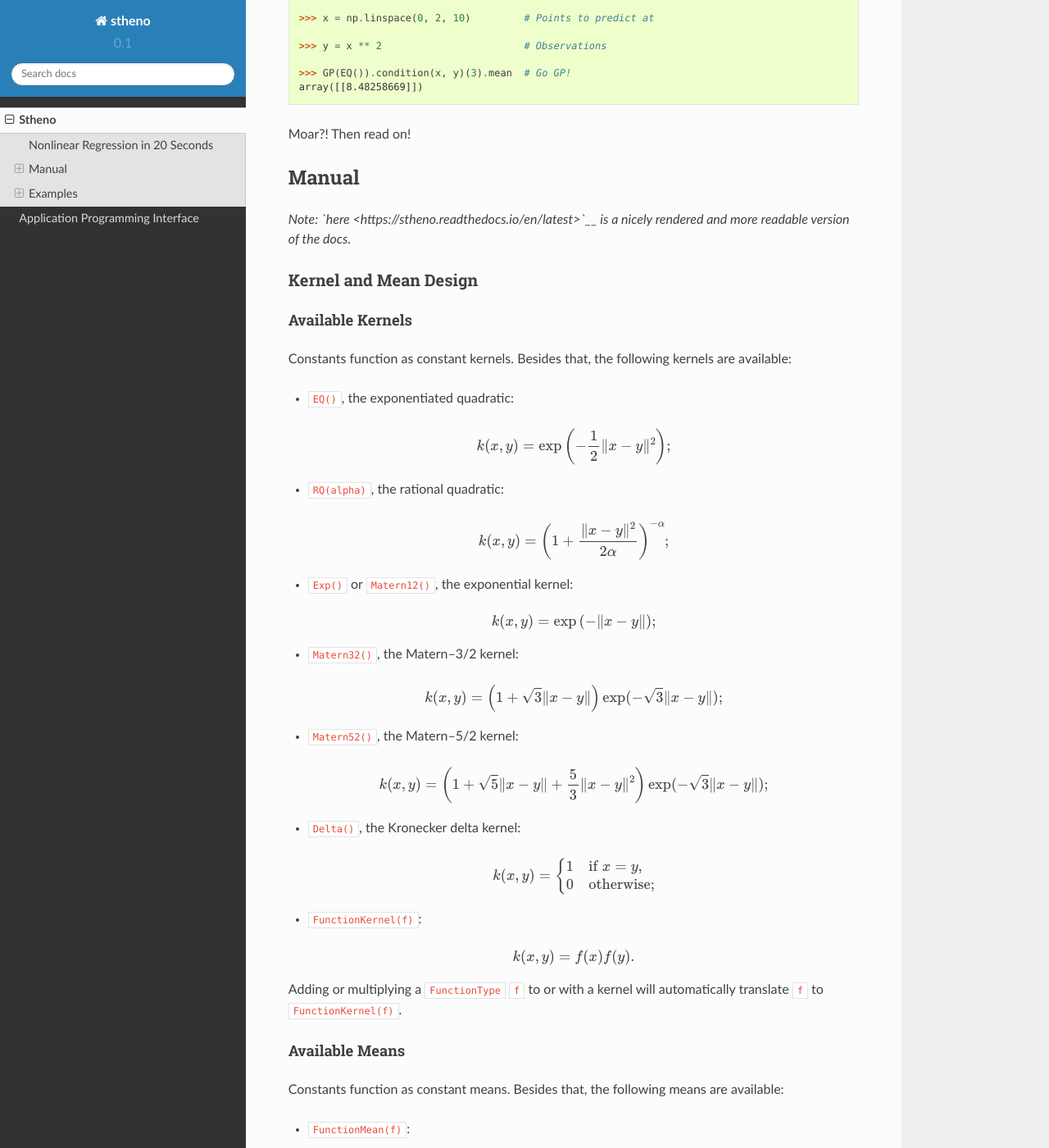
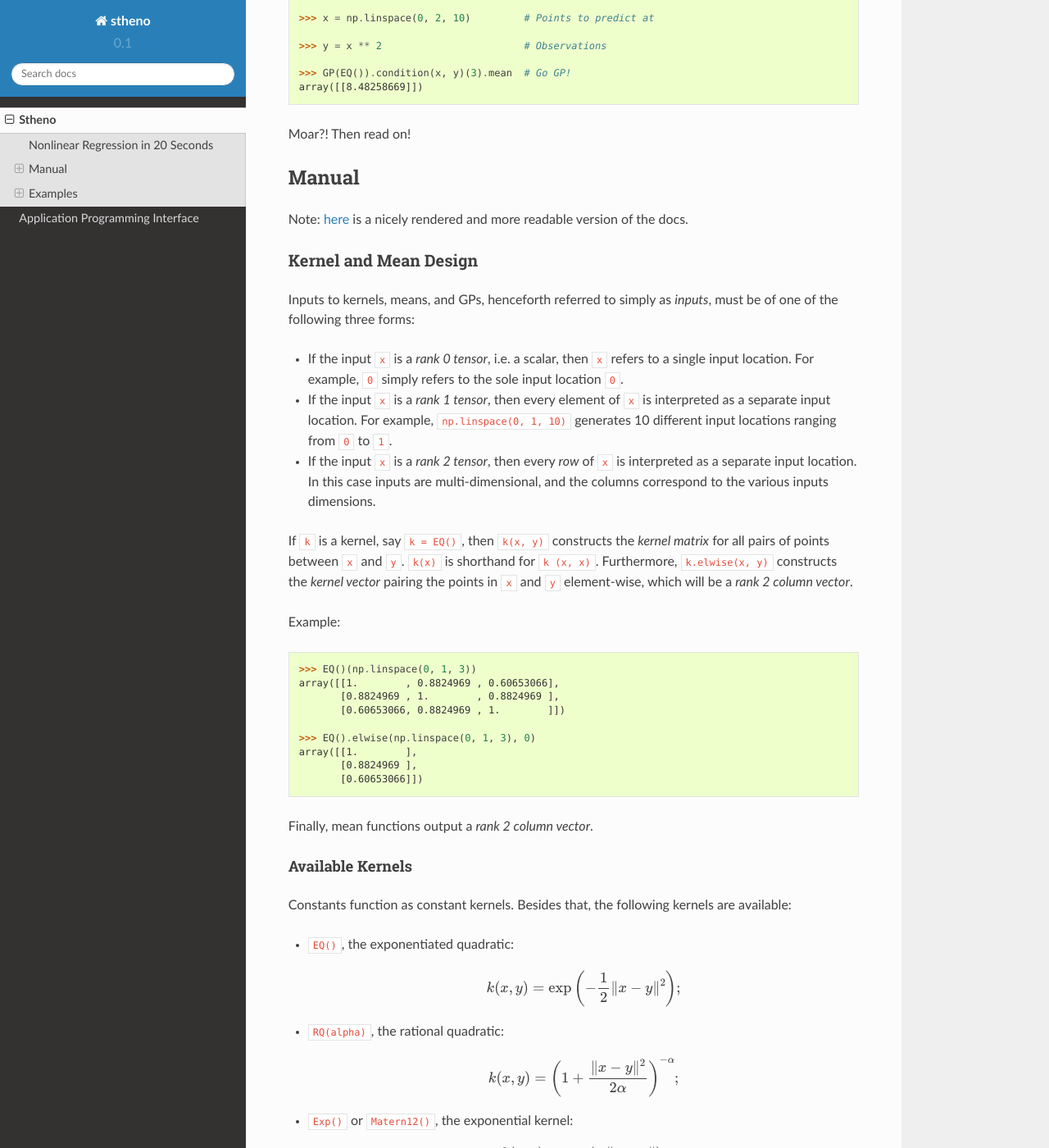
Before and after one commit to wesselb/stheno, a Sphinx documentation site: the page built from doc/readme.rst, in a window 1280 px wide and 1400 px high, scrolled down 954 px. Shown: the whole window at 82% size. Built offline with Sphinx 7.4.7 and the Read the Docs theme 2.0.0, drawn with Linux system fonts in a browser that asks for light colours; some of the changed text lies outside the part shown.

Commit message:
Expand README

```diff
--- a/doc/readme.rst
+++ b/doc/readme.rst
@@ -61,11 +61,50 @@ Moar?! Then read on!
 Manual
 ------
 
-*Note: `here <https://stheno.readthedocs.io/en/latest>`__ is a nicely
-rendered and more readable version of the docs.*
+Note: `here <https://stheno.readthedocs.io/en/latest>`__ is a nicely
+rendered and more readable version of the docs.
 
 Kernel and Mean Design
 ~~~~~~~~~~~~~~~~~~~~~~
+
+Inputs to kernels, means, and GPs, henceforth referred to simply as
+*inputs*, must be of one of the following three forms:
+
+-  If the input ``x`` is a *rank 0 tensor*, i.e. a scalar, then ``x``
+   refers to a single input location. For example, ``0`` simply refers
+   to the sole input location ``0``.
+
+-  If the input ``x`` is a *rank 1 tensor*, then every element of ``x``
+   is interpreted as a separate input location. For example,
+   ``np.linspace(0, 1, 10)`` generates 10 different input locations
+   ranging from ``0`` to ``1``.
+
+-  If the input ``x`` is a *rank 2 tensor*, then every *row* of ``x`` is
+   interpreted as a separate input location. In this case inputs are
+   multi-dimensional, and the columns correspond to the various inputs
+   dimensions.
+
+If ``k`` is a kernel, say ``k = EQ()``, then ``k(x, y)`` constructs the
+*kernel matrix* for all pairs of points between ``x`` and ``y``.
+``k(x)`` is shorthand for ``k (x, x)``. Furthermore, ``k.elwise(x, y)``
+constructs the *kernel vector* pairing the points in ``x`` and ``y``
+element-wise, which will be a *rank 2 column vector*.
+
+Example:
+
+.. code:: python
+
+    >>> EQ()(np.linspace(0, 1, 3))
+    array([[1.        , 0.8824969 , 0.60653066],
+           [0.8824969 , 1.        , 0.8824969 ],
+           [0.60653066, 0.8824969 , 1.        ]])
+
+    >>> EQ().elwise(np.linspace(0, 1, 3), 0)
+    array([[1.        ],
+           [0.8824969 ],
+           [0.60653066]])
+
+Finally, mean functions output a *rank 2 column vector*.
 
 Available Kernels
 ^^^^^^^^^^^^^^^^^
@@ -75,43 +114,43 @@ kernels are available:
 
 -  ``EQ()``, the exponentiated quadratic:
 
-.. math::  k(x, y) = \exp\left( -\frac{1}{2}\|x - y\|^2 \right);
+   .. math::  k(x, y) = \exp\left( -\frac{1}{2}\|x - y\|^2 \right);
 
 -  ``RQ(alpha)``, the rational quadratic:
 
-.. math::  k(x, y) = \left( 1 + \frac{\|x - y\|^2}{2 \alpha} \right)^{-\alpha};
+   .. math::  k(x, y) = \left( 1 + \frac{\|x - y\|^2}{2 \alpha} \right)^{-\alpha};
 
 -  ``Exp()`` or ``Matern12()``, the exponential kernel:
 
-.. math::  k(x, y) = \exp\left( -\|x - y\| \right);
+   .. math::  k(x, y) = \exp\left( -\|x - y\| \right);
 
 -  ``Matern32()``, the Matern–3/2 kernel:
 
-.. math::  k(x, y) = \left( 1 + \sqrt{3}\|x - y\| \right)\exp(-\sqrt{3}\|x - y\|);
+   .. math::  k(x, y) = \left( 1 + \sqrt{3}\|x - y\| \right)\exp(-\sqrt{3}\|x - y\|);
 
 -  ``Matern52()``, the Matern–5/2 kernel:
 
-.. math::
+   .. math::
 
-    k(x, y) = \left(
-       1 + \sqrt{5}\|x - y\| + \frac{5}{3} \|x - y\|^2
-      \right)\exp(-\sqrt{3}\|x - y\|);
+       k(x, y) = \left(
+          1 + \sqrt{5}\|x - y\| + \frac{5}{3} \|x - y\|^2
+         \right)\exp(-\sqrt{3}\|x - y\|);
 
 -  ``Delta()``, the Kronecker delta kernel:
 
-.. math::
+   .. math::
 
-    k(x, y) = \begin{cases}
-       1 & \text{if } x = y, \\
-       0 & \text{otherwise};
-      \end{cases}
+       k(x, y) = \begin{cases}
+          1 & \text{if } x = y, \\
+          0 & \text{otherwise};
+         \end{cases}
 
 -  ``FunctionKernel(f)``:
 
-.. math::  k(x, y) = f(x)f(y).
+   .. math::  k(x, y) = f(x)f(y).
 
-Adding or multiplying a ``FunctionType`` ``f`` to or with a kernel will
-automatically translate ``f`` to ``FunctionKernel(f)``.
+   Adding or multiplying a ``FunctionType`` ``f`` to or with a kernel
+   will automatically translate ``f`` to ``FunctionKernel(f)``.
 
 Available Means
 ^^^^^^^^^^^^^^^
@@ -121,10 +160,10 @@ are available:
 
 -  ``FunctionMean(f)``:
 
-.. math::  m(x) = f(x).
+   .. math::  m(x) = f(x).
 
-Adding or multiplying a ``FunctionType`` ``f`` to or with a mean will
-automatically translate ``f`` to ``FunctionMean(f)``.
+   Adding or multiplying a ``FunctionType`` ``f`` to or with a mean will
+   automatically translate ``f`` to ``FunctionMean(f)``.
 
 Compositional Design
 ^^^^^^^^^^^^^^^^^^^^
@@ -314,6 +353,19 @@ Compositional Design
 
        >>> reversed(Linear())
        Reversed(Linear())
+
+-  Extract terms and factors from sum and product respectively of *means
+   and kernels*.
+
+   Example:
+
+   .. code:: python
+
+       >>> (EQ() + RQ(0.1) + Linear()).term(1)
+       RQ(0.1)
+
+       >>> (2 * EQ() * Linear).factor(0)
+       2
 
 Properties of Kernels
 ^^^^^^^^^^^^^^^^^^^^^
```
Also changed, not shown: README.md (+69 -19 lines).
